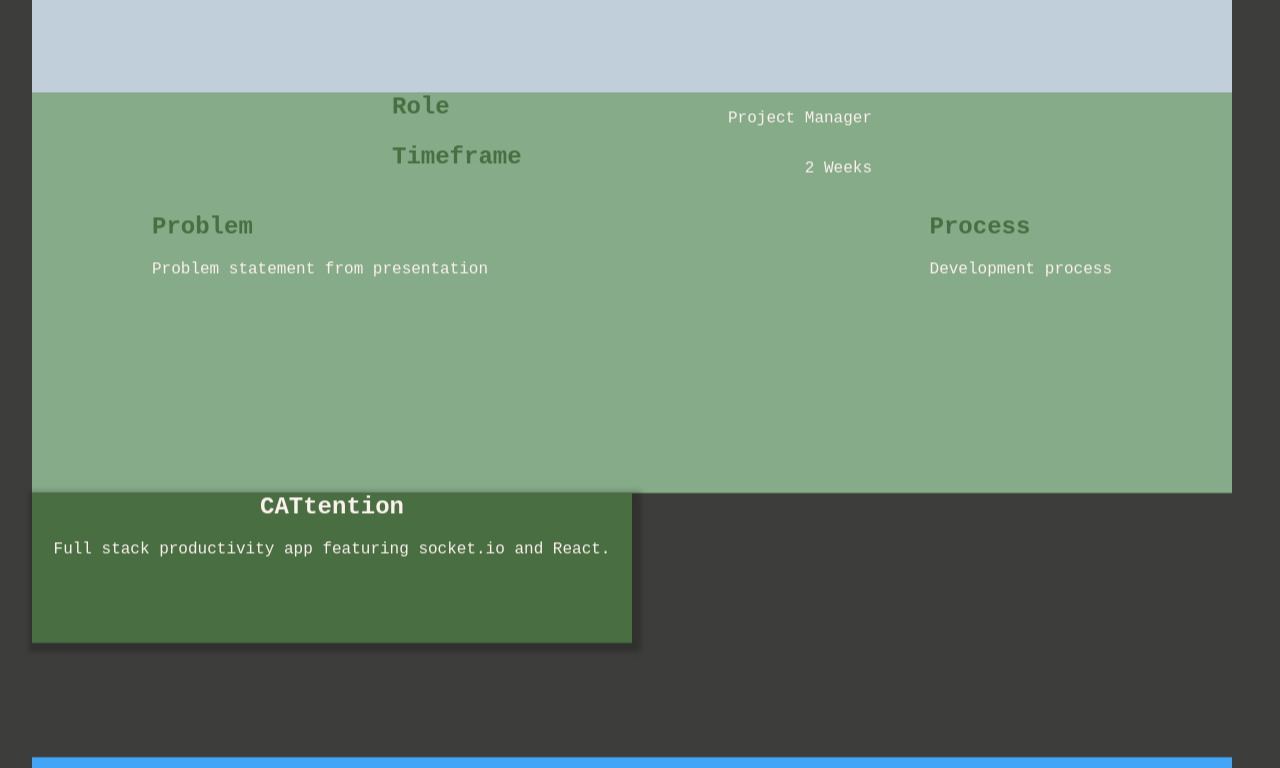
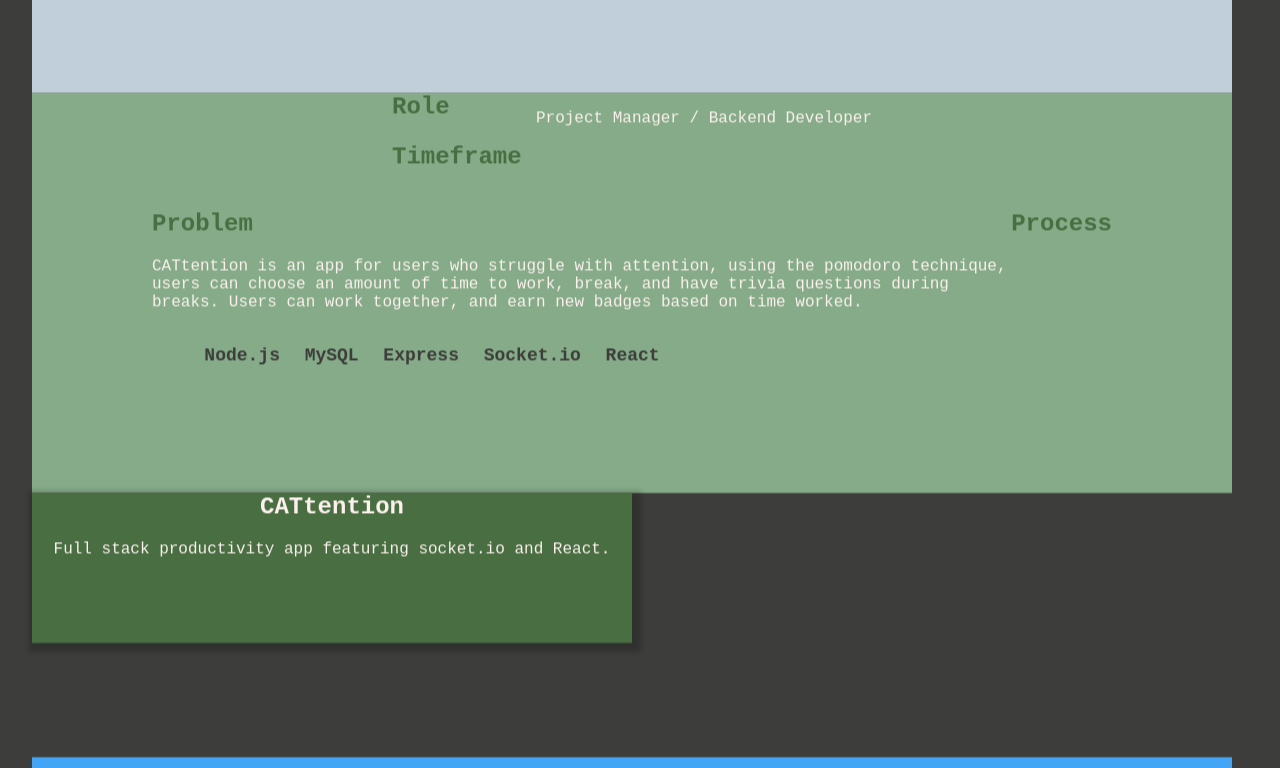
Before and after one commit to blaubachs/react-portfolio, a React (Create React App) app: page / in a window 1280 px wide. Shown: the part 1504-2272 px from the top of the page. Built offline with nearby package versions, Linux system fonts and the light colour scheme; a web font is replaced by a local one.

Commit message:
extra information renders on work cards in the extra content section:

```diff
--- a/src/App.js
+++ b/src/App.js
@@ -20,7 +20,7 @@
       description: "Full stack productivity app featuring socket.io and React.",
       problem:
         "CATtention is an app for users who struggle with attention, using the pomodoro technique, users can choose an amount of time to work, break, and have trivia questions during breaks. Users can work together, and earn new badges based on time worked.",
-      process: "",
+      devProcess: "",
       tech: ["Node.js", "MySQL", "Express", "Socket.io", "React"],
       role: "Project Manager / Backend Developer",
     },
@@ -35,7 +35,7 @@
         "Front-end application to find board games based on the user's search criteria.",
       problem:
         "With the rise of technology, family and friend gatherings are becoming more and more dull, and detached. Board Game Party allows users to find a board game for their next gathering.",
-      process: "",
+      devProcess: "",
       tech: ["MaterialUI", "Board Game Atlas", "HTML", "CSS", "JavaScript"],
       role: "Project Manager / UI/UX",
     },
@@ -49,7 +49,7 @@
       description: "Full-stack application that utilizes SQL and handlebars.",
       problem:
         "Beginners to holistic remedies can have a hard time finding plants to help with specific benefits. Wild Thorn Apothecary is a web app where a user can see plants curated by the developers to help the user more easily choose a plant.",
-      process: "",
+      devProcess: "",
       tech: ["MySQL", "Express", "Node.js", "Sessions"],
       role: "Project Manager",
     },
@@ -69,7 +69,7 @@
               link={item.link}
               description={item.description}
               problem={item.problem}
-              process={item.process}
+              devProcess={item.devProcess}
               tech={item.tech}
               role={item.role}
             />
--- a/src/assets/css/ExtraWorkContent.css
+++ b/src/assets/css/ExtraWorkContent.css
@@ -36,3 +36,16 @@
 .extra-content-text h2 {
   color: var(--dark-green);
 }
+
+#technologies-list {
+  color: var(--dark-grey);
+  font-size: large;
+  font-weight: 600;
+  width: 50%;
+  display: flex;
+  justify-content: space-around;
+}
+
+#technologies-list li {
+  display: inline;
+}
--- a/src/components/ExtraWorkContent.js
+++ b/src/components/ExtraWorkContent.js
@@ -2,29 +2,39 @@
 import "../assets/css/ExtraWorkContent.css";
 
 // these needs to accept props for each component
-export default function ExtraWorkContent() {
+export default function ExtraWorkContent({
+  role,
+  timeFrame,
+  problem,
+  devProcess,
+  tech,
+}) {
   return (
     <div className="extra-card-content">
       <div className="top-row">
         <h2 className="no-margin-top">Role</h2>
-        <p>Project Manager</p>
+        <p>{role}</p>
       </div>
       <div className="top-row">
         <h2 className="no-margin-top">Timeframe</h2>
-        <p>2 Weeks</p>
+        <p>{timeFrame}</p>
       </div>
       <div className="extra-content-row">
         <div className="extra-content-text">
           <h2>Problem</h2>
-          <p>Problem statement from presentation</p>
+          <p>{problem}</p>
         </div>
         <div className="extra-content-text">
           <h2>Process</h2>
-          <p>Development process</p>
+          <p>{devProcess}</p>
         </div>
       </div>
       <div className="extra-content-row">
-        <ul></ul>
+        <ul id="technologies-list">
+          {tech.map((item) => (
+            <li>{item}</li>
+          ))}
+        </ul>
       </div>
     </div>
   );
--- a/src/components/WorkCard.js
+++ b/src/components/WorkCard.js
@@ -2,7 +2,17 @@
 import ExtraWorkContent from "./ExtraWorkContent";
 import "../assets/css/WorkCard.css";
 
-export default function WorkCard({ src, title, description, alt }) {
+export default function WorkCard({
+  src,
+  title,
+  description,
+  alt,
+  role,
+  timeFrame,
+  problem,
+  devProcess,
+  tech,
+}) {
   // need to find a way to expand this card on click...
   const [cardClicked, setCardClicked] = useState(true);
 
@@ -19,7 +29,15 @@
       <div className="work-card-image">
         <img src={src} alt={alt} />
       </div>
-      {cardClicked && <ExtraWorkContent />}
+      {cardClicked && (
+        <ExtraWorkContent
+          role={role}
+          timeFrame={timeFrame}
+          problem={problem}
+          devProcess={devProcess}
+          tech={tech}
+        />
+      )}
       <div className="work-card-content">
         <h2 className="no-margin-top">{title}</h2>
         <p>{description}</p>
```
